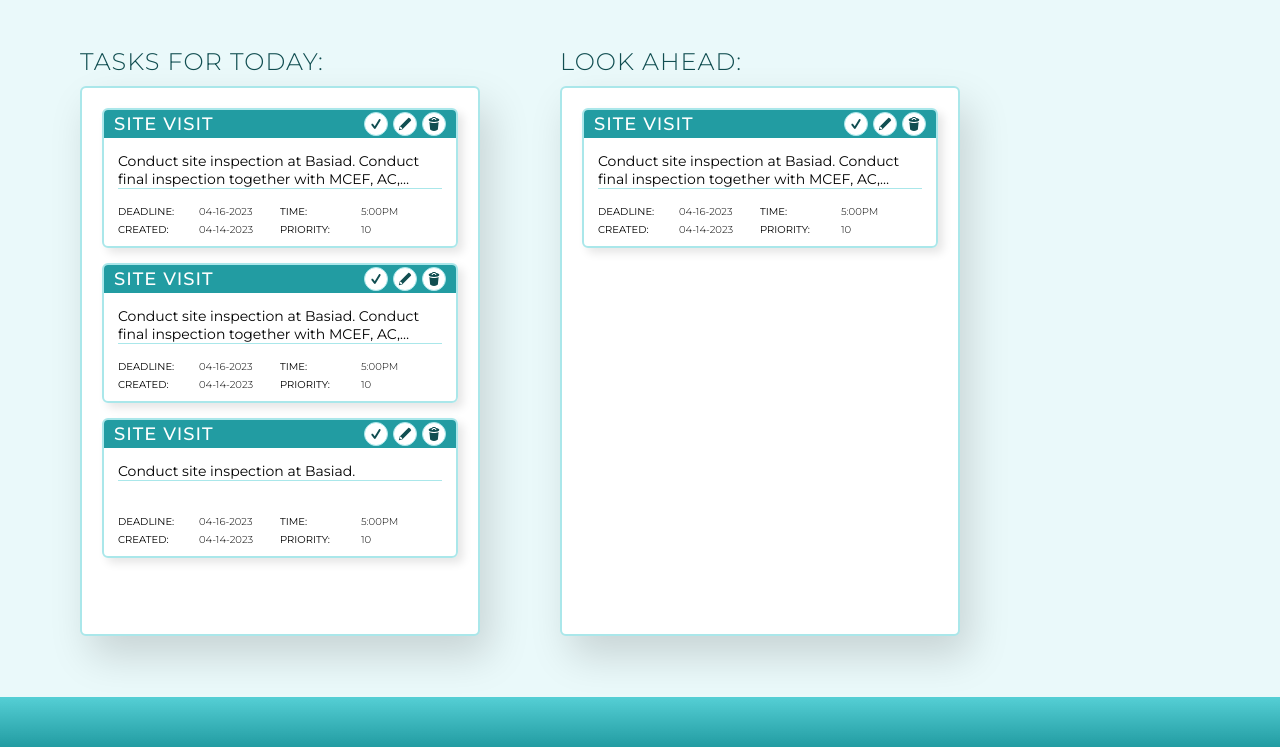
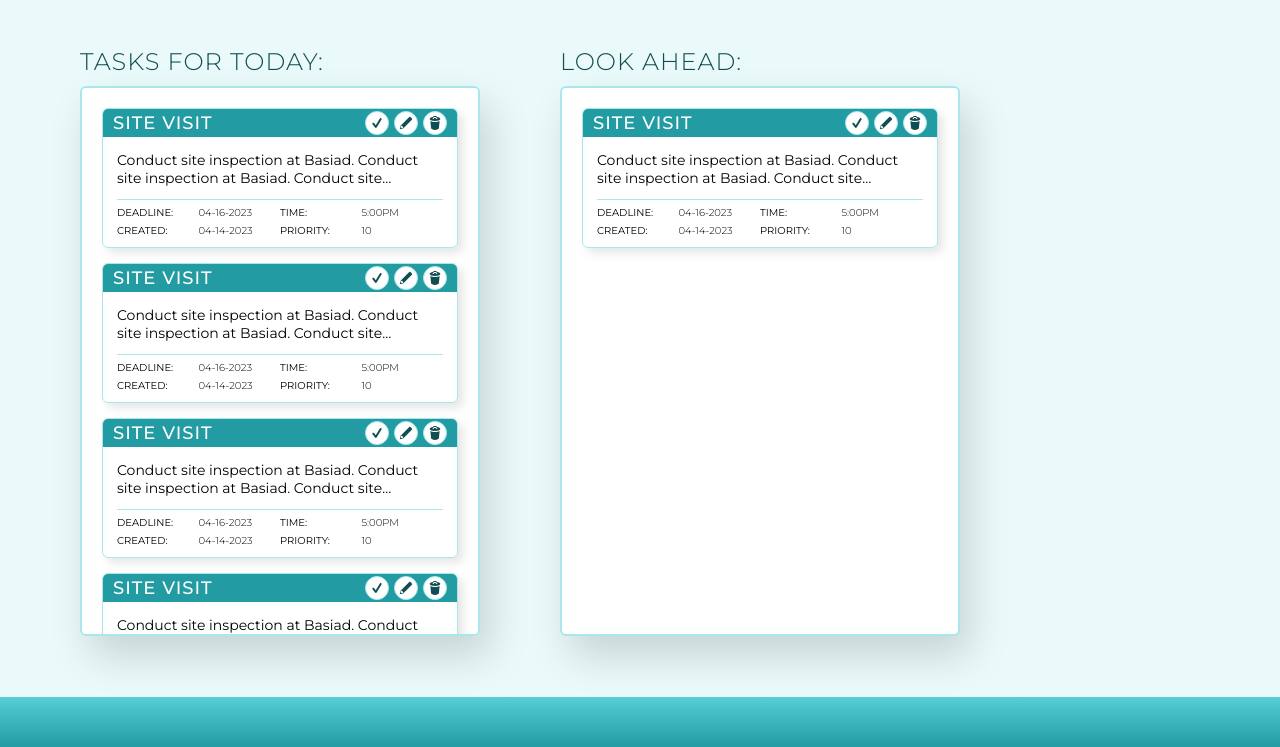
Before and after one commit to engr-mervin/tuturuu, a website: page index.html in a window 1280 px wide. Shown: the part 53-800 px from the top of the page. Drawn offline with Linux system fonts and the light colour scheme.

Commit message:
Fixed design, parameter box added

```diff
--- a/index.html
+++ b/index.html
@@ -78,15 +78,20 @@
             </div>
             <div class="todo-item__details-box">
               <p class="todo-item__details-text">
-                Conduct site inspection at Basiad. Conduct final inspection
-                together with MCEF, AC, Foreman and CVs.
+                Conduct site inspection at Basiad. Conduct site inspection at
+                Basiad. Conduct site inspection at Basiad.
               </p>
+              <div class="todo-item__param-box">
                 <div class="todo-item__details-param">Deadline:</div>
-              <div class="todo-item__details-enddate todo-item__details-value">
+                <div
+                  class="todo-item__details-enddate todo-item__details-value"
+                >
                   04-16-2023
                 </div>
                 <div class="todo-item__details-param">Time:</div>
-              <div class="todo-item__details-endtime todo-item__details-value">
+                <div
+                  class="todo-item__details-endtime todo-item__details-value"
+                >
                   5:00pm
                 </div>
                 <div class="todo-item__details-param">Created:</div>
@@ -96,8 +101,11 @@
                   04-14-2023
                 </div>
                 <div class="todo-item__details-param">Priority:</div>
-              <div class="todo-item__details-priority todo-item__details-value">
+                <div
+                  class="todo-item__details-priority todo-item__details-value"
+                >
                   10
+                </div>
               </div>
             </div>
           </div>
@@ -118,15 +126,20 @@
             </div>
             <div class="todo-item__details-box">
               <p class="todo-item__details-text">
-                Conduct site inspection at Basiad. Conduct final inspection
-                together with MCEF, AC, Foreman and CVs.
+                Conduct site inspection at Basiad. Conduct site inspection at
+                Basiad. Conduct site inspection at Basiad.
               </p>
+              <div class="todo-item__param-box">
                 <div class="todo-item__details-param">Deadline:</div>
-              <div class="todo-item__details-enddate todo-item__details-value">
+                <div
+                  class="todo-item__details-enddate todo-item__details-value"
+                >
                   04-16-2023
                 </div>
                 <div class="todo-item__details-param">Time:</div>
-              <div class="todo-item__details-endtime todo-item__details-value">
+                <div
+                  class="todo-item__details-endtime todo-item__details-value"
+                >
                   5:00pm
                 </div>
                 <div class="todo-item__details-param">Created:</div>
@@ -136,8 +149,11 @@
                   04-14-2023
                 </div>
                 <div class="todo-item__details-param">Priority:</div>
-              <div class="todo-item__details-priority todo-item__details-value">
+                <div
+                  class="todo-item__details-priority todo-item__details-value"
+                >
                   10
+                </div>
               </div>
             </div>
           </div>
@@ -158,14 +174,20 @@
             </div>
             <div class="todo-item__details-box">
               <p class="todo-item__details-text">
-                Conduct site inspection at Basiad.
+                Conduct site inspection at Basiad. Conduct site inspection at
+                Basiad. Conduct site inspection at Basiad.
               </p>
+              <div class="todo-item__param-box">
                 <div class="todo-item__details-param">Deadline:</div>
-              <div class="todo-item__details-enddate todo-item__details-value">
+                <div
+                  class="todo-item__details-enddate todo-item__details-value"
+                >
                   04-16-2023
                 </div>
                 <div class="todo-item__details-param">Time:</div>
-              <div class="todo-item__details-endtime todo-item__details-value">
+                <div
+                  class="todo-item__details-endtime todo-item__details-value"
+                >
                   5:00pm
                 </div>
                 <div class="todo-item__details-param">Created:</div>
@@ -175,8 +197,107 @@
                   04-14-2023
                 </div>
                 <div class="todo-item__details-param">Priority:</div>
-              <div class="todo-item__details-priority todo-item__details-value">
+                <div
+                  class="todo-item__details-priority todo-item__details-value"
+                >
                   10
+                </div>
+              </div>
+            </div>
+          </div>
+          <div class="todo-item">
+            <div class="todo-item__title-box">
+              <h3 class="heading-tertiary todo-item__title">Site Visit</h3>
+              <div class="todo-item__actions">
+                <div class="todo-item__action-icon">
+                  <div class="todo-item__action-icon-mask icon-check"></div>
+                </div>
+                <div class="todo-item__action-icon">
+                  <div class="todo-item__action-icon-mask icon-edit"></div>
+                </div>
+                <div class="todo-item__action-icon">
+                  <div class="todo-item__action-icon-mask icon-trash"></div>
+                </div>
+              </div>
+            </div>
+            <div class="todo-item__details-box">
+              <p class="todo-item__details-text">
+                Conduct site inspection at Basiad. Conduct site inspection at
+                Basiad. Conduct site inspection at Basiad.
+              </p>
+              <div class="todo-item__param-box">
+                <div class="todo-item__details-param">Deadline:</div>
+                <div
+                  class="todo-item__details-enddate todo-item__details-value"
+                >
+                  04-16-2023
+                </div>
+                <div class="todo-item__details-param">Time:</div>
+                <div
+                  class="todo-item__details-endtime todo-item__details-value"
+                >
+                  5:00pm
+                </div>
+                <div class="todo-item__details-param">Created:</div>
+                <div
+                  class="todo-item__details-createdate todo-item__details-value"
+                >
+                  04-14-2023
+                </div>
+                <div class="todo-item__details-param">Priority:</div>
+                <div
+                  class="todo-item__details-priority todo-item__details-value"
+                >
+                  10
+                </div>
+              </div>
+            </div>
+          </div>
+          <div class="todo-item">
+            <div class="todo-item__title-box">
+              <h3 class="heading-tertiary todo-item__title">Site Visit</h3>
+              <div class="todo-item__actions">
+                <div class="todo-item__action-icon">
+                  <div class="todo-item__action-icon-mask icon-check"></div>
+                </div>
+                <div class="todo-item__action-icon">
+                  <div class="todo-item__action-icon-mask icon-edit"></div>
+                </div>
+                <div class="todo-item__action-icon">
+                  <div class="todo-item__action-icon-mask icon-trash"></div>
+                </div>
+              </div>
+            </div>
+            <div class="todo-item__details-box">
+              <p class="todo-item__details-text">
+                Conduct site inspection at Basiad. Conduct site inspection at
+                Basiad. Conduct site inspection at Basiad.
+              </p>
+              <div class="todo-item__param-box">
+                <div class="todo-item__details-param">Deadline:</div>
+                <div
+                  class="todo-item__details-enddate todo-item__details-value"
+                >
+                  04-16-2023
+                </div>
+                <div class="todo-item__details-param">Time:</div>
+                <div
+                  class="todo-item__details-endtime todo-item__details-value"
+                >
+                  5:00pm
+                </div>
+                <div class="todo-item__details-param">Created:</div>
+                <div
+                  class="todo-item__details-createdate todo-item__details-value"
+                >
+                  04-14-2023
+                </div>
+                <div class="todo-item__details-param">Priority:</div>
+                <div
+                  class="todo-item__details-priority todo-item__details-value"
+                >
+                  10
+                </div>
               </div>
             </div>
           </div>
@@ -203,15 +324,20 @@
             </div>
             <div class="todo-item__details-box">
               <p class="todo-item__details-text">
-                Conduct site inspection at Basiad. Conduct final inspection
-                together with MCEF, AC, Foreman and CVs.
+                Conduct site inspection at Basiad. Conduct site inspection at
+                Basiad. Conduct site inspection at Basiad.
               </p>
+              <div class="todo-item__param-box">
                 <div class="todo-item__details-param">Deadline:</div>
-              <div class="todo-item__details-enddate todo-item__details-value">
+                <div
+                  class="todo-item__details-enddate todo-item__details-value"
+                >
                   04-16-2023
                 </div>
                 <div class="todo-item__details-param">Time:</div>
-              <div class="todo-item__details-endtime todo-item__details-value">
+                <div
+                  class="todo-item__details-endtime todo-item__details-value"
+                >
                   5:00pm
                 </div>
                 <div class="todo-item__details-param">Created:</div>
@@ -221,8 +347,11 @@
                   04-14-2023
                 </div>
                 <div class="todo-item__details-param">Priority:</div>
-              <div class="todo-item__details-priority todo-item__details-value">
+                <div
+                  class="todo-item__details-priority todo-item__details-value"
+                >
                   10
+                </div>
               </div>
             </div>
           </div>
--- a/sass/components/_todo-item.scss
+++ b/sass/components/_todo-item.scss
@@ -2,9 +2,11 @@
   display: flex;
   flex-direction: column;
   height: 14rem;
-  border: 2px solid $color-outline;
+  border: 1px solid $color-outline;
   border-radius: 0.6rem;
   overflow: hidden;
+
+  cursor: pointer;
 
   box-shadow: 0.5rem 0.5rem 1rem rgba(0, 0, 0, 0.1);
 
@@ -12,6 +14,8 @@
   &:hover {
     transform: scale(1) translateY(-4px);
     box-shadow: 0.5rem 0.5rem 1rem rgba(0, 0, 0, 0.06);
+    outline: 3px solid $font-color-dark;
+    outline-offset: 2px;
   }
 
   &:not(:last-of-type) {
@@ -37,9 +41,9 @@
     padding-bottom: 0.8rem;
     display: grid;
 
-    grid-template-columns: 1fr 1fr 1fr 1fr;
+    grid-template-columns: 1fr;
 
-    grid-template-rows: 1fr 1.8rem 1.8rem;
+    grid-template-rows: 1fr 4rem;
 
     align-content: center;
 
@@ -56,8 +60,14 @@
     -webkit-box-orient: vertical;
     font-weight: 400;
     grid-column: 1/-1;
+  }
 
-    border-bottom: 1px solid $color-outline;
+  &__param-box {
+    padding-top: 0.4rem;
+    display: grid;
+    grid-template-columns: 1fr 1fr 1fr 1fr;
+    grid-template-rows: 1fr 1.8rem;
+    border-top: 1px solid $color-outline;
   }
 
   &__details-param {
--- a/sass/layout/_app.scss
+++ b/sass/layout/_app.scss
@@ -8,12 +8,13 @@
   column-gap: 8rem;
 
   flex-grow: 1;
-  flex-shrink: 0;
+  flex-shrink: 1;
 }
 
 .body {
   height: 100vh;
   height: 100dvh;
+  max-height: 100dvh;
 
   display: flex;
   flex-direction: column;
--- a/sass/layout/_header.scss
+++ b/sass/layout/_header.scss
@@ -1,5 +1,7 @@
 .section-header {
   display: flex;
+  flex-grow: 0;
+  flex-shrink: 0;
   padding: 0rem 8rem;
   align-items: center;
 
```
Also changed, not shown: css/style.css, 1 other file. Lines whose indentation alone changed are shown as unchanged.
